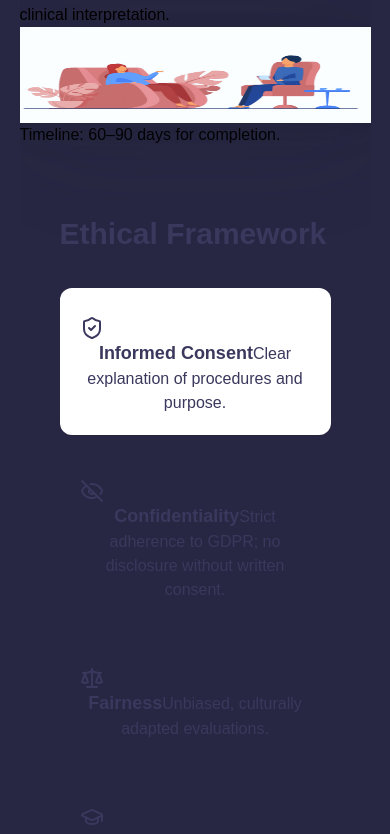
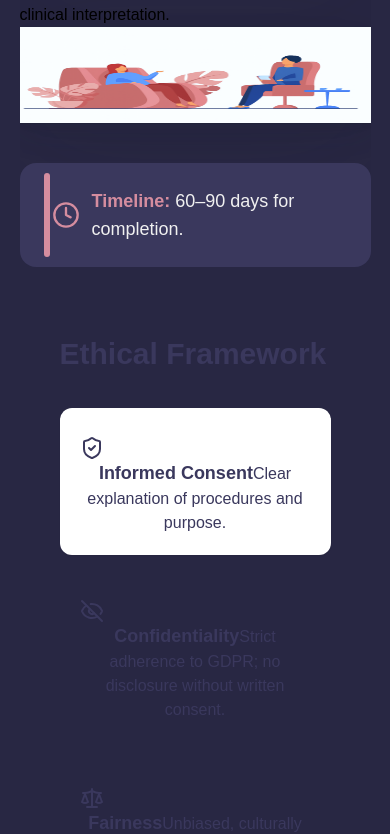
Before and after one commit to MuriloNogr/PsychologyCareIr, a Next.js app: page / in a window 390 px wide. Shown: the part 4522-5356 px from the top of the page. Built offline with nearby package versions, Linux system fonts and the light colour scheme; a web font is replaced by a local one.

Commit message:
Style corrections

```diff
--- a/src/components/AssessmentProcess.tsx
+++ b/src/components/AssessmentProcess.tsx
@@ -3,6 +3,8 @@
 import React from "react";
 import Image from "next/image";
 import { WobbleCard } from "@/components/ui/wobble-card";
+import { Clock } from "lucide-react"; // ícone do timeline
+import "@/styles/process.css"; // já deve estar importado
 
 const AssessmentProcess = () => {
     return (
@@ -51,8 +53,7 @@ const AssessmentProcess = () => {
                             3. Feedback & Report (1-hour session + 5–10h drafting)
                         </h3>
                         <p className="mt-4 text-white/90">
-                            Includes detailed findings, diagnoses (if applicable), and
-                            tailored recommendations.
+                            Includes detailed findings, diagnoses (if applicable), and tailored recommendations.
                         </p>
                     </div>
                     <div className="absolute -right-10 bottom-0 w-[400px] h-[240px]">
@@ -66,9 +67,13 @@ const AssessmentProcess = () => {
                 </WobbleCard>
             </div>
 
-            <p className="text-center mt-10 text-[#d58d9f]">
-                Timeline: 60–90 days for completion.
-            </p>
+            {/* Novo bloco Timeline */}
+            <div className="timeline-box mt-10">
+                <Clock className="timeline-icon" />
+                <p className="timeline-text">
+                    <span className="timeline-highlight">Timeline:</span> 60–90 days for completion.
+                </p>
+            </div>
         </section>
     );
 };
--- a/src/components/ContactSection.tsx
+++ b/src/components/ContactSection.tsx
@@ -1,6 +1,11 @@
 "use client";
 
 import React from "react";
+import {
+    Phone,
+    Mail,
+    MapPin
+} from "lucide-react";
 import "@/styles/contact.css";
 
 const ContactSection = () => {
@@ -8,9 +13,21 @@ const ContactSection = () => {
         <section className="contact-section">
             <div className="contact-info">
                 <h2 className="contact-title">Contact</h2>
-                <p>📞 087-1164550</p>
-                <p>📧 mervynclyne@gmail.com</p>
-                <p>📍 Moore Street, Kilrush, County Clare, Ireland</p>
+
+                <p className="contact-line">
+                    <Phone className="contact-icon" />
+                    087-1164550
+                </p>
+
+                <p className="contact-line">
+                    <Mail className="contact-icon" />
+                    mervynclyne@gmail.com
+                </p>
+
+                <p className="contact-line">
+                    <MapPin className="contact-icon" />
+                    Moore Street, Kilrush, County Clare, Ireland
+                </p>
             </div>
 
             <div className="contact-map">
--- a/src/components/Header.tsx
+++ b/src/components/Header.tsx
@@ -2,7 +2,9 @@
 
 import { useEffect, useState } from "react";
 import Link from "next/link";
+import Image from "next/image";
 import { Lily_Script_One } from "next/font/google";
+import { Menu, Target, Brain, Eye, Users, HelpCircle, Mail } from "lucide-react";
 import "@/styles/header.css";
 
 const lilyScript = Lily_Script_One({
@@ -31,18 +33,68 @@ const Header = () => {
         <header className={`header ${isVisible ? "visible" : ""}`}>
             <div className="header-container">
                 <Link href="/" className="logo">
-                    <h1 className={`header-title ${lilyScript.className}`}>
-                        Psychology Care
-                    </h1>
+                    <Image
+                        src="/MidwestLogo.png"
+                        alt="Psychology Care Logo"
+                        width={200}
+                        height={60}
+                        priority
+                        className="object-contain h-12 w-auto"
+                    />
                 </Link>
 
                 <nav className="nav-container">
-                    <ul className="nav-links">
-                        <li><Link href="#home">HOME</Link></li>
-                        <li><Link href="#services">ASSESSMENTS</Link></li>
-                        <li><Link href="#about">OUR TEAM</Link></li>
-                        <li><Link href="#contact">CONTACT</Link></li>
-                    </ul>
+                    <div className="flex flex-wrap justify-center gap-1.5 sm:gap-2">
+                        <Link
+                            href="#home"
+                            className="py-1.5 px-2.5 inline-flex items-center gap-x-1.5 text-sm text-white bg-[#b2677c] hover:bg-[#9e5a6c] rounded-lg"
+                        >
+                            <Menu className="size-4" />
+                            Services
+                        </Link>
+                        <Link
+                            href="#services"
+                            className="py-1.5 px-2.5 inline-flex items-center gap-x-1.5 text-sm text-white bg-[#b2677c] hover:bg-[#9e5a6c] rounded-lg"
+                        >
+                            <Target className="size-4" />
+                            Principles
+                        </Link>
+                        <Link
+                            href="#about"
+                            className="py-1.5 px-2.5 inline-flex items-center gap-x-1.5 text-sm text-white bg-[#b2677c] hover:bg-[#9e5a6c] rounded-lg"
+                        >
+                            <Brain className="size-4" />
+                            Conditions
+                        </Link>
+                        <Link
+                            href="#contact"
+                            className="py-1.5 px-2.5 inline-flex items-center gap-x-1.5 text-sm text-white bg-[#b2677c] hover:bg-[#9e5a6c] rounded-lg"
+                        >
+                            <Eye className="size-4" />
+                            Ethic
+                        </Link>
+                        <Link
+                            href="#contact"
+                            className="py-1.5 px-2.5 inline-flex items-center gap-x-1.5 text-sm text-white bg-[#b2677c] hover:bg-[#9e5a6c] rounded-lg"
+                        >
+                            <Users className="size-4" />
+                            Team
+                        </Link>
+                        <Link
+                            href="#contact"
+                            className="py-1.5 px-2.5 inline-flex items-center gap-x-1.5 text-sm text-white bg-[#b2677c] hover:bg-[#9e5a6c] rounded-lg"
+                        >
+                            <HelpCircle className="size-4" />
+                            FAQs
+                        </Link>
+                        <Link
+                            href="#contact"
+                            className="py-1.5 px-2.5 inline-flex items-center gap-x-1.5 text-sm text-white bg-[#b2677c] hover:bg-[#9e5a6c] rounded-lg"
+                        >
+                            <Mail className="size-4" />
+                            Contact
+                        </Link>
+                    </div>
                 </nav>
             </div>
         </header>
--- a/src/styles/contact.css
+++ b/src/styles/contact.css
@@ -30,6 +30,23 @@
     border-radius: 0.75rem;
 }
 
+.contact-line {
+    display: flex;
+    align-items: center;
+    gap: 0.75rem;
+    margin-bottom: 1rem;
+    color: #f0f0f0;
+    font-size: 1.125rem;
+}
+
+.contact-icon {
+    width: 1.25rem;
+    height: 1.25rem;
+    color: #d58d9f;
+    flex-shrink: 0;
+}
+
+
 /* Responsivo */
 @media (min-width: 768px) {
     .contact-section {
@@ -45,4 +62,6 @@
     .contact-map {
         width: 55%;
     }
+
+
 }
--- a/src/styles/header.css
+++ b/src/styles/header.css
@@ -3,15 +3,14 @@
 .hero-line {
     width: 2px;
     background-color: white;
-    height: 200px; /* teste temporário */
+    height: 200px;
 }
-/* Esconde o header inicialmente */
+
 .header {
     @apply fixed top-0 left-0 w-full z-50 py-5 px-6 transition-all duration-500 flex justify-between items-center opacity-0 pointer-events-none;
     background: transparent;
 }
 
-/* Header aparece ao sair da seção hero */
 .header.visible {
     @apply opacity-100 pointer-events-auto;
     background-image: url("/banner2.png");
@@ -19,38 +18,30 @@
     background-position: center;
 }
 
-/* Alinhamento correto */
 .header-container {
-    @apply container mx-auto flex justify-between items-center;
+    @apply flex justify-between items-center w-full;
+}
+
+.logo-wrapper {
+    @apply flex items-center justify-start w-full max-w-[250px];
 }
 
 .logo {
-    @apply flex items-center max-w-[250px];
+    @apply flex items-center;
 }
 
-/* Ajuste no tamanho do logo */
-.logo img {
-    @apply h-12 transition-transform duration-300;
-}
-
-.logo:hover img {
-    transform: scale(1.05);
-}
-
-/* Navbar */
-.nav-links {
-    @apply flex space-x-6 font-medium;
-}
-
-.nav-container {
+.nav-wrapper {
     @apply flex justify-end w-full;
 }
 
-/* Links de navegação */
-.nav-links a {
-    @apply text-white hover:text-gray-200 transition-colors duration-300;
+.nav-links-group {
+    @apply flex flex-wrap justify-end gap-1.5 sm:gap-2;
 }
 
-.header-title {
-    @apply text-white text-3xl font-bold transition-all duration-300 whitespace-nowrap;
+.nav-button {
+    @apply py-1.5 px-2.5 inline-flex items-center gap-x-1.5 text-sm text-white bg-[#3a385d] hover:text-[#d58d9f] rounded-lg transition-colors duration-300;
 }
+
+.nav-button svg {
+    @apply text-[#b2c4fd] size-4;
+}
--- a/src/styles/process.css
+++ b/src/styles/process.css
@@ -76,3 +76,49 @@
   font-size: 1rem;
   color: #d58d9f;
 }
+
+.timeline-box {
+  display: flex;
+  align-items: center;
+  justify-content: center;
+  gap: 0.75rem;
+  max-width: 960px;
+  margin: 2.5rem auto 0;
+  padding: 1.5rem 2rem;
+  background-color: #3a385d;
+  border-radius: 1rem;
+  position: relative;
+  isolation: isolate;
+}
+
+.timeline-box::before {
+  content: "";
+  position: absolute;
+  left: 1.5rem;
+  width: 0.4rem;
+  height: 80%;
+  background-color: #d58d9f;
+  z-index: 10;
+  border-radius: 9999px;
+}
+
+.timeline-icon {
+  flex-shrink: 0;
+  width: 28px;
+  height: 28px;
+  color: #d58d9f;
+  z-index: 20;
+}
+
+.timeline-text {
+  color: #f0f0f0;
+  font-size: 1.125rem;
+  line-height: 1.75rem;
+  white-space: pre-wrap;
+  z-index: 20;
+}
+
+.timeline-highlight {
+  font-weight: 700;
+  color: #d58d9f;
+}
```
Also changed, not shown: public/MidwestLogo.png (added).
